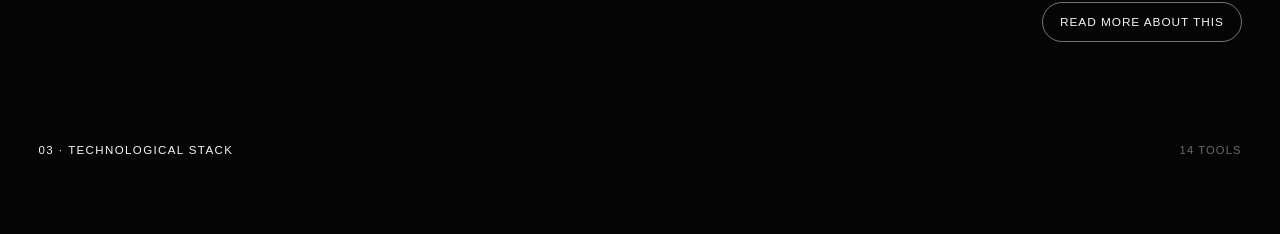
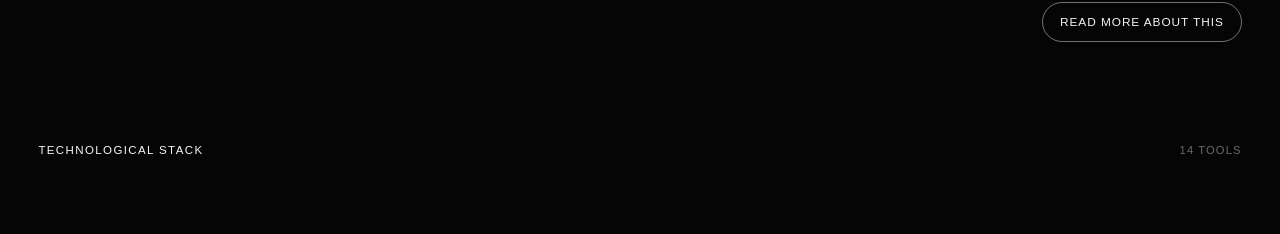
Before and after one commit to emma-dasilva-dev/emma-portfolio, a Next.js app: page / in a window 1280 px wide. Shown: the part 2690-2924 px from the top of the page. Built offline with nearby package versions, Linux system fonts and the light colour scheme.

Commit message:
Remove section numbering from Stack

```diff
--- a/src/components/sections/Stack.tsx
+++ b/src/components/sections/Stack.tsx
@@ -29,7 +29,7 @@ export default function Stack() {
         viewport={{ once: true, amount: 0.65 }}
         transition={{ duration: 0.6, ease: [0.16, 1, 0.3, 1] }}
       >
-        <p className="section-kicker">03 · Technological stack</p>
+        <p className="section-kicker">Technological stack</p>
         <p className="stack-counter">14 tools</p>
       </motion.div>
 
```
